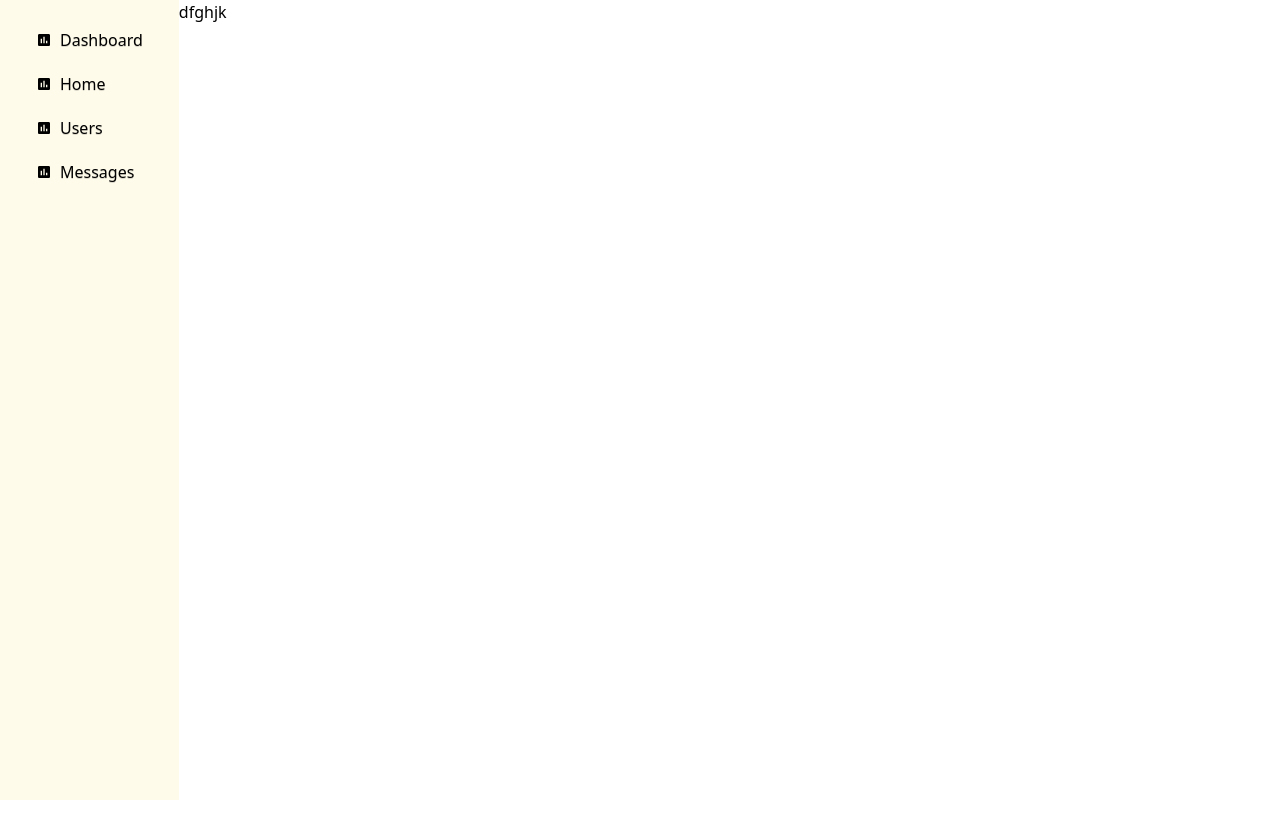
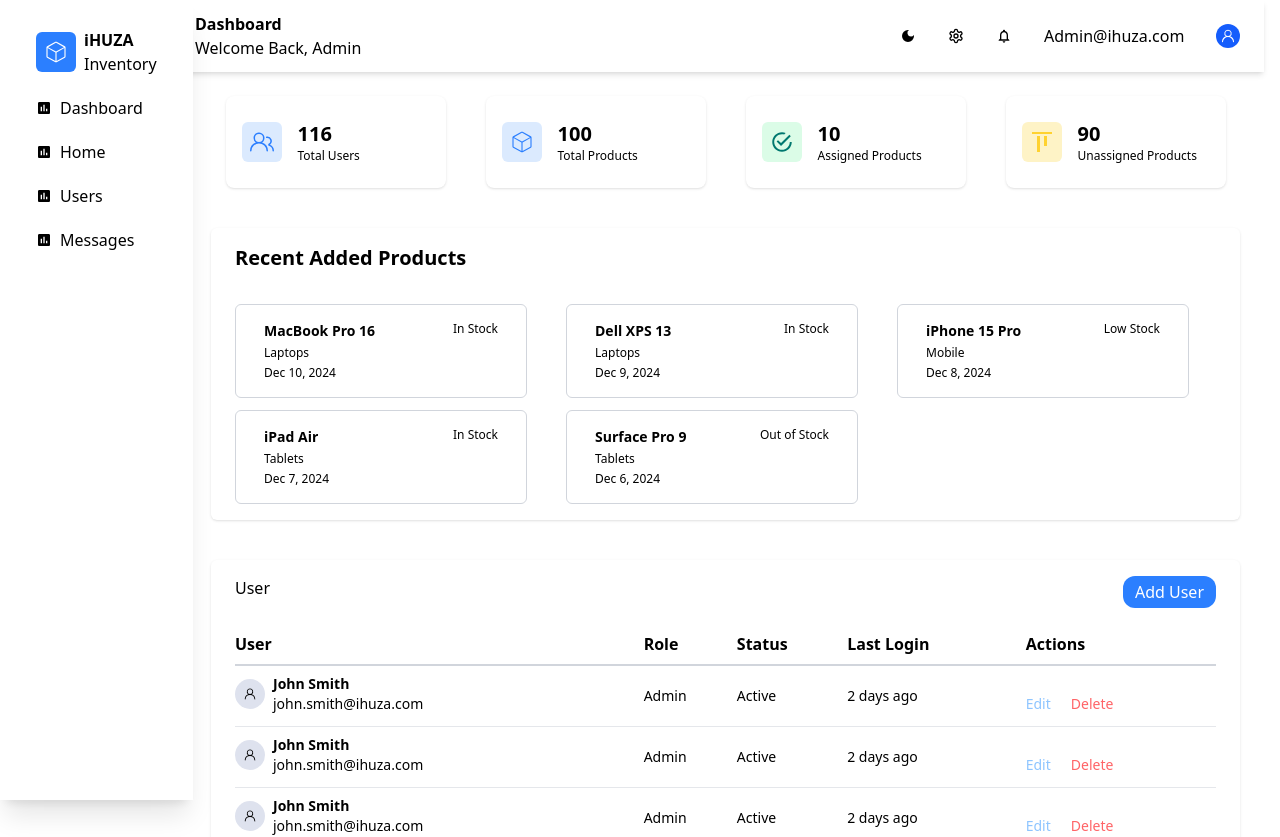
Before and after one commit to kubwimanav/beck-end, a React (Vite) app in the folder dashboard/: page / in a window 1280 px wide. Shown: the top 837 px of the page. Before the commit the page ends 800 px from the top, so only its background shows below. Built offline with nearby package versions, Linux system fonts and the light colour scheme.

Commit message:
dashhome

```diff
--- /dev/null
+++ b/dashboard/src/components/CardText.jsx
@@ -0,0 +1,14 @@
+import React from 'react'
+
+export default function CardText({title,date,description,button}) {
+  return (
+    <div className=' flex flex-row justify-between w-73 px-7 py-4 border-1 border-gray-300 bg-white rounded-md '>
+          <div className=' flex flex-col gap-1'>
+              <h3 className=' font-bold text-sm'>{title}</h3>
+              <p className=' text-xs'>{description}</p>
+              <p className=' text-xs'>{ date}</p>
+          </div>
+          <p  className='text-xs'>{ button}</p>
+    </div>
+  )
+}
--- /dev/null
+++ b/dashboard/src/components/Cards.jsx
@@ -0,0 +1,15 @@
+import React from 'react'
+
+function Cards({icon,title,describtion}) {
+  return (
+    <div className=' flex flex-row items-center  gap-4 shadow-sm w-55 bg-white rounded-lg px-4 py-6'>
+          <div>{icon}</div>
+          <div>
+              <h3 className=' font-bold text-xl'>{title}</h3>
+              <p className=' text-xs'>{ describtion}</p>
+          </div>
+    </div>
+  )
+}
+
+export default Cards
--- a/dashboard/src/components/DashHome.jsx
+++ b/dashboard/src/components/DashHome.jsx
@@ -1,11 +1,207 @@
 import React from 'react'
+import { MdAlignVerticalTop } from "react-icons/md";
+import { IoMdCheckmarkCircleOutline } from "react-icons/io";
+import { MdAssessment } from "react-icons/md";
+import { PiCubeLight } from "react-icons/pi";
+import { GoPeople } from "react-icons/go";
+import { GoPerson } from "react-icons/go";
+import Cards from './cards';
+import CardText from './CardText';
+
+
+
 
 function DashHome() {
+  const tabledate = [
+  {    name: "John Smith",
+      email: "john.smith@ihuza.com",
+      role: "Admin",
+      status: "Active",
+      time: "2 days ago",
+
+    },
+     {    name: "John Smith",
+      email: "john.smith@ihuza.com",
+      role: "Admin",
+      status: "Active",
+      time: "2 days ago",
+
+    }, {    name: "John Smith",
+      email: "john.smith@ihuza.com",
+      role: "Admin",
+      status: "Active",
+      time: "2 days ago",
+
+    }, {    name: "John Smith",
+      email: "john.smith@ihuza.com",
+      role: "Admin",
+      status: "Active",
+      time: "2 days ago",
+
+    }, {    name: "John Smith",
+      email: "john.smith@ihuza.com",
+      role: "Admin",
+      status: "Active",
+      time: "2 days ago",
+
+    }, {    name: "John Smith",
+      email: "john.smith@ihuza.com",
+      role: "Admin",
+      status: "Active",
+      time: "2 days ago",
+
+    }, {    name: "John Smith",
+      email: "john.smith@ihuza.com",
+      role: "Admin",
+      status: "Active",
+      time: "2 days ago",
+
+    }, {    name: "John Smith",
+      email: "john.smith@ihuza.com",
+      role: "Admin",
+      status: "Active",
+      time: "2 days ago",
+
+    }, {    name: "John Smith",
+      email: "john.smith@ihuza.com",
+      role: "Admin",
+      status: "Active",
+      time: "2 days ago",
+
+    }, {    name: "John Smith",
+      email: "john.smith@ihuza.com",
+      role: "Admin",
+      status: "Active",
+      time: "2 days ago",
+
+    },
+
+]
+
+  const cardicon = [
+    {
+      icon: <GoPeople className=' bg-blue-100 text-blue-500 text-2xl  h-10 w-10 p-2 rounded-md' />,
+      title: "116",
+      description: "Total Users",
+    },
+    {
+      icon: <PiCubeLight className=' text-blue-500 bg-blue-100 text-2xl  h-10 w-10 p-2 rounded-md'/>,
+      title: "100",
+      description: "Total Products",
+    },
+    {
+      icon: <IoMdCheckmarkCircleOutline  className=' bg-green-100 text-teal-700 text-2xl  h-10 w-10 p-2 rounded-md'/>,
+      title: "10",
+      description: "Assigned Products",
+    },
+    {
+      icon: <MdAlignVerticalTop className=' bg-amber-100 text-amber-300 text-2xl  h-10 w-10 p-2 rounded-md'/>,
+      title: "90",
+      description: "Unassigned Products",
+    },
+  ];
+
+  const cardtext = [
+    {
+      title: "MacBook Pro 16",
+      date: "Dec 10, 2024",
+      describtion: "Laptops",
+      button: "In Stock",
+    },
+    {
+      title: "Dell XPS 13",
+      date: "Dec 9, 2024",
+      describtion: "Laptops",
+      button: "In Stock",
+    },
+    {
+      title: "iPhone 15 Pro ",
+      date: "Dec 8, 2024",
+      describtion: "Mobile",
+      button: "Low Stock",
+    },
+    {
+      title: "iPad Air ",
+      date: "Dec 7, 2024",
+      describtion: "Tablets",
+      button: "In Stock " ,
+    },
+    {
+      title: "Surface Pro 9",
+      date: "Dec 6, 2024",
+      describtion: "Tablets",
+      button: "Out of Stock",
+    },
+  ];
   return (
-    <div>
-      <p>dfghjk</p>
+    <div className=" flex flex-col gap-10 px-10 py-6">
+      <div className=" flex flex-row gap-10 items-center justify-center">
+        {cardicon.map((item) => (
+          <Cards
+            title={item.title}
+            describtion={item.description}
+            icon={item.icon}
+          />
+        ))}
+      </div>
+      <div className=" flex flex-col gap-4 shadow-sm rounded-md px-6 py-4">
+        <p className=" font-bold text-xl pb-4">Recent Added Products</p>
+        <div className=" grid grid-cols-3 gap-3 items-center">
+          {cardtext.map((item) => (
+            <CardText
+              title={item.title}
+              date={item.date}
+              description={item.describtion}
+              button={item.button}
+            />
+          ))}
+        </div>
+      </div>
+      <div className=" flex flex-col gap-4 shadow-sm rounded-md px-6 py-4">
+        <div className=" flex flex-row justify-between">
+          <p>User</p>{" "}
+          <button className=" bg-blue-500 text-white px-3 py-1 rounded-xl">
+            Add User
+          </button>
+        </div>
+        <div>
+          <table className=" w-full text-left border-collapse">
+            <thead>
+              <tr className=" border-b-2 border-gray-300">
+                <th className="  py-2">User</th>
+                <th className="  py-2">Role</th>
+                <th className=" py-2">Status</th>
+                <th className="  py-2">Last Login</th>
+                <th className=" py-2">Actions</th>
+              </tr>
+            </thead>
+            <tbody className=" text-sm">
+              {tabledate.map((item) => (
+                <tr key={item.email} className=" border-b border-gray-200">
+                  <td className=" flex flex-row gap-2 items-center  py-2">
+                    <div className=" bg-[#DEE2EE] p-2 rounded-full">
+                      <GoPerson />
+                    </div>
+                    <div className=" flex flex-col">
+                      <p className="font-bold">{item.name}</p>
+                      <p>{item.email}</p>
+                    </div>
+                  </td>
+                  <td className=" py-2">{item.role}</td>
+                  <td className=" py-2">{item.status}</td>
+                  <td className=" py-2">{item.time}</td>
+                  <td className=" py-2 flex flex-row gap-5">
+                    <button className="  text-blue-300 py-1">Edit</button>
+                    <button className=" text-red-400  py-1">Delete</button>
+                  </td>
+                </tr>
+              ))}
+            </tbody>
+          </table>
+        </div>
+      </div>
     </div>
-  )
+  );
 }
 
 export default DashHome
--- a/dashboard/src/components/Layout.jsx
+++ b/dashboard/src/components/Layout.jsx
@@ -5,11 +5,11 @@ import DashHome from './DashHome'
 
 function Layout() {
   return (
-    <div className=' flex flex-row'>
+    <div className=' flex flex-row bg-white'>
           <Sidebar />
-          <div>
+          <div className=' w-full ml-[171px]'>
               <Navbar />
-              <DashHome/>
+              <DashHome />
           </div>
     </div>
   )
--- a/dashboard/src/components/Navbar.jsx
+++ b/dashboard/src/components/Navbar.jsx
@@ -1,11 +1,27 @@
 import React from 'react'
+import { MdDarkMode } from "react-icons/md";
+import { LuSettings } from "react-icons/lu";
+import { MdNotificationsNone } from "react-icons/md";
+import { GoPerson } from "react-icons/go";
 
 function Navbar() {
   return (
-    <div>
-
+    <div className='flex  flex-row items-center justify-between w-[68.34rem] bg-white py-3 px-6 shadow-md'>
+      <div>
+        <h2 className=' font-bold'>Dashboard</h2>
+        <p>Welcome Back, Admin</p>
+      </div>
+      <div className='flex items-center gap-8'>
+        <MdDarkMode />
+        <LuSettings />
+        <MdNotificationsNone />
+        <p>Admin@ihuza.com</p>
+        <div className=' bg-blue-600 text-white text-xm rounded-full p-1'>
+          <GoPerson />
+        </div>
+      </div>
     </div>
-  )
+  );
 }
 
 export default Navbar
--- a/dashboard/src/components/Sidebar.jsx
+++ b/dashboard/src/components/Sidebar.jsx
@@ -1,5 +1,6 @@
 import React from 'react'
 import { MdAssessment } from "react-icons/md";
+import { PiCubeLight } from "react-icons/pi";
 
 
 function Sidebar() {
@@ -22,7 +23,16 @@ function Sidebar() {
       },
     ];
   return (
-    <div className=" h-screen bg-amber-50 w-fit px-9 pt-7 text-shadow-2xs shadow-amber-50 flex flex-col gap-5">
+    <div className=" h-screen bg-white w-fit px-9 pt-7 shadow-xl  flex flex-col gap-5 fixed ">
+      <div className='flex flex-row gap-2 items-center'>
+        <div className=' h-10 w-10 bg-blue-500 flex items-center justify-center rounded-md'>
+          <PiCubeLight  className=' text-2xl text-white'/>
+        </div>
+        <div>
+          <h3 className=' font-bold'>iHUZA</h3>
+          <p>Inventory</p>
+        </div>
+      </div>
       {sidebarItems.map((item) => (
         <div className=" flex flex-row gap-2 items-center ">
           <div>{item.icon}</div>
```
